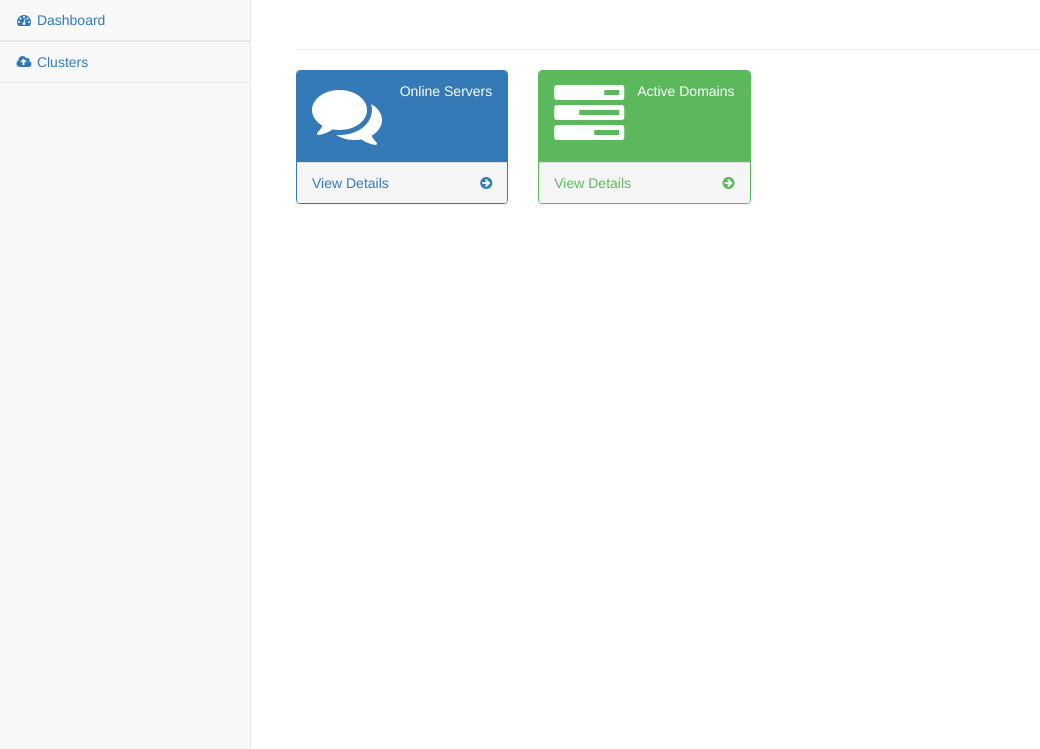
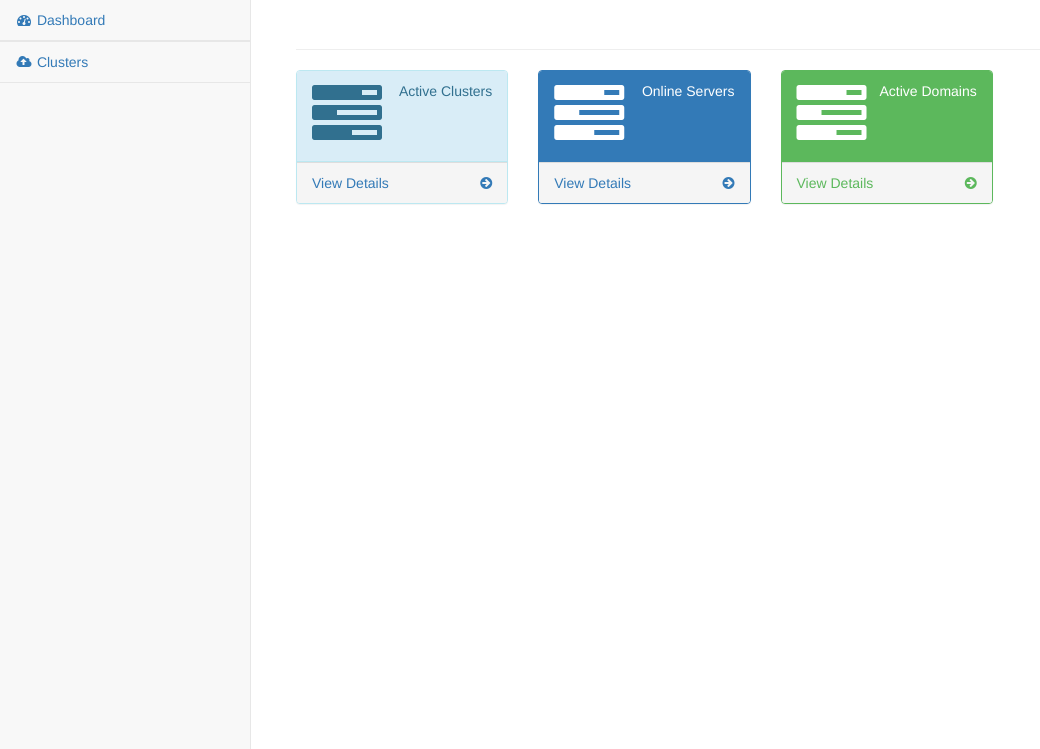
Before and after one commit to zensec/haproxyUI, a Flask app: template app/templates/dashboard/index.html in a window 1280 px wide. Shown: the part 51-800 px from the top of the page, without its empty margins (0-1040 px from the left). Run offline with Flask 2, Linux system fonts and the light colour scheme; the template is opened without the code that fills it, so the values that code supplies are empty; parts of the project's set-up code (start-up, migrations or seed data) failed here and were passed over; some libraries are stand-ins or nearby versions.

Commit message:
Adds active_cluster count to dashboard

```diff
--- a/app/templates/dashboard/index.html
+++ b/app/templates/dashboard/index.html
@@ -3,11 +3,33 @@
 {% block content %}
     <div class="row">
         <div class="col-lg-3 col-md-6">
+            <div class="panel panel-info">
+                <div class="panel-heading">
+                    <div class="row">
+                        <div class="col-xs-3">
+                            <i class="fa fa-tasks fa-5x"></i>
+                        </div>
+                        <div class="col-xs-9 text-right">
+                            <div class="huge">{{ stats.active_clusters }}</div>
+                            <div>Active Clusters</div>
+                        </div>
+                    </div>
+                </div>
+                <a href="{{ url_for('Clusters:index') }}">
+                    <div class="panel-footer">
+                        <span class="pull-left">View Details</span>
+                        <span class="pull-right"><i class="fa fa-arrow-circle-right"></i></span>
+                        <div class="clearfix"></div>
+                    </div>
+                </a>
+            </div>
+        </div>
+        <div class="col-lg-3 col-md-6">
             <div class="panel panel-primary">
                 <div class="panel-heading">
                     <div class="row">
                         <div class="col-xs-3">
-                            <i class="fa fa-comments fa-5x"></i>
+                            <i class="fa fa-tasks fa-5x"></i>
                         </div>
                         <div class="col-xs-9 text-right">
                             <div class="huge">{{ stats.online_servers }}</div>
--- a/app/views/dashboard.py
+++ b/app/views/dashboard.py
@@ -2,13 +2,15 @@
 from .base import BaseView
 from app.models.server import Server
 from app.models.domain import Domain
+from app.models.cluster import Cluster
 
 
 class Dashboard(BaseView):
     def index(self):
         stats = {
             'online_servers': Server.query.filter_by(audit_is_deleted=False, is_active=True).count(),
-            'active_domains': Domain.query.filter_by(audit_is_deleted=False, is_active=True).count()
+            'active_domains': Domain.query.filter_by(audit_is_deleted=False, is_active=True).count(),
+            'active_clusters': Cluster.query.filter_by(audit_is_deleted=False, is_active=True).count()
         }
         return render_template('dashboard/index.html',
                                page_title='Dashboard',
```
